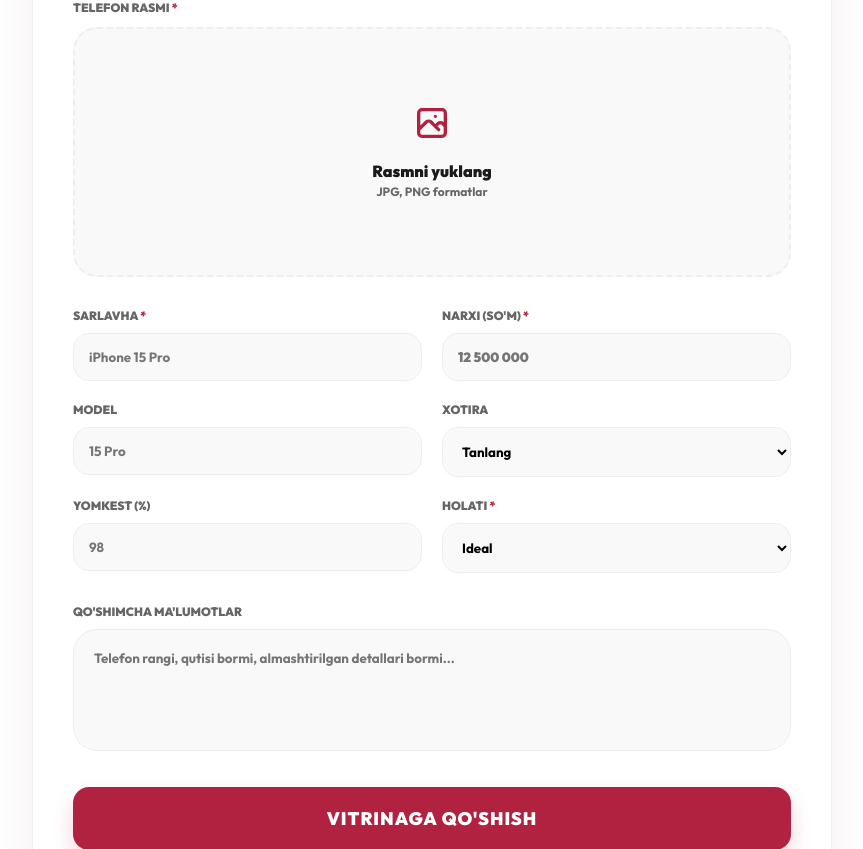
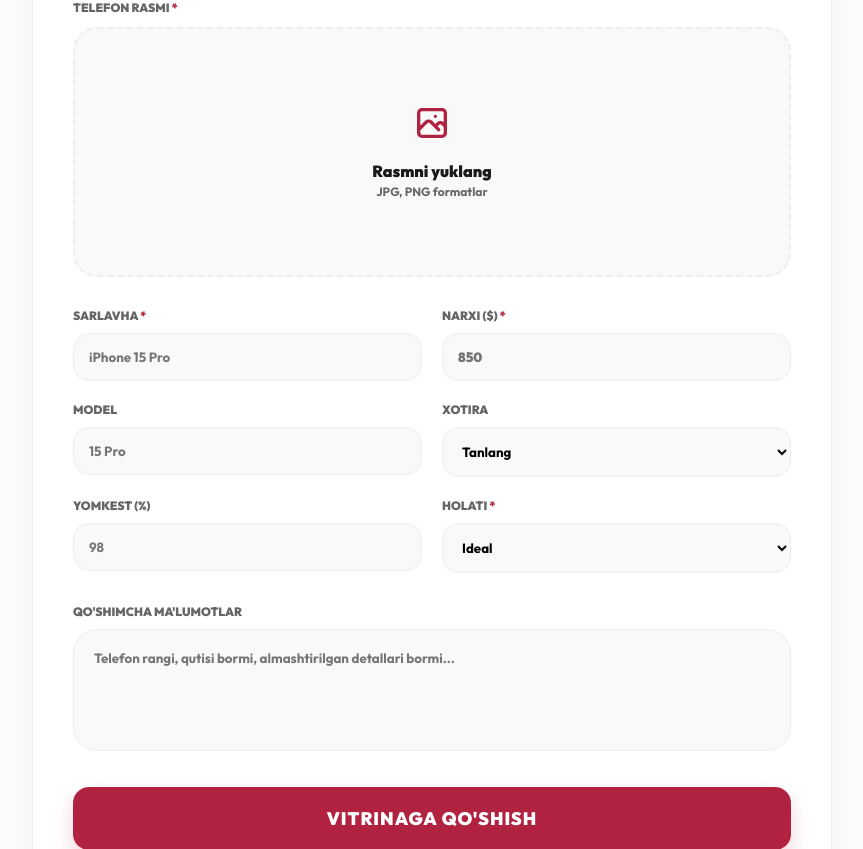
Before and after one commit to Ulugbek12-developer/markab1, a Django app: page /markab-master-panel-6969/add/ in a window 1280 px wide. Shown: the part 424-1273 px from the top of the page, without its empty margins (208-1071 px from the left). Run offline with Django 5.2, Linux system fonts and the light colour scheme; the visitor is signed in with stand-in values (Sample User, id 1).

Commit message:
fix: update store panel price label and placeholder to dollars

```diff
--- a/templates/phones/store_panel.html
+++ b/templates/phones/store_panel.html
@@ -50,8 +50,8 @@
 
                 <!-- Price -->
                 <div>
-                    <label style="display:block; font-size:12px; font-weight:900; margin-bottom:8px; color:var(--text-muted); text-transform:uppercase;">Narxi (So'm) <span style="color:var(--primary);">*</span></label>
-                    <input type="number" name="price" required placeholder="12 500 000" style="width:100%; padding:15px; border-radius:16px; border:1px solid var(--border); background:#F9F9F9; font-weight:900; color:var(--primary); outline:none;">
+                    <label style="display:block; font-size:12px; font-weight:900; margin-bottom:8px; color:var(--text-muted); text-transform:uppercase;">Narxi ($) <span style="color:var(--primary);">*</span></label>
+                    <input type="number" name="price" required placeholder="850" style="width:100%; padding:15px; border-radius:16px; border:1px solid var(--border); background:#F9F9F9; font-weight:900; color:var(--primary); outline:none;">
                 </div>
 
                 <!-- Model -->
```
